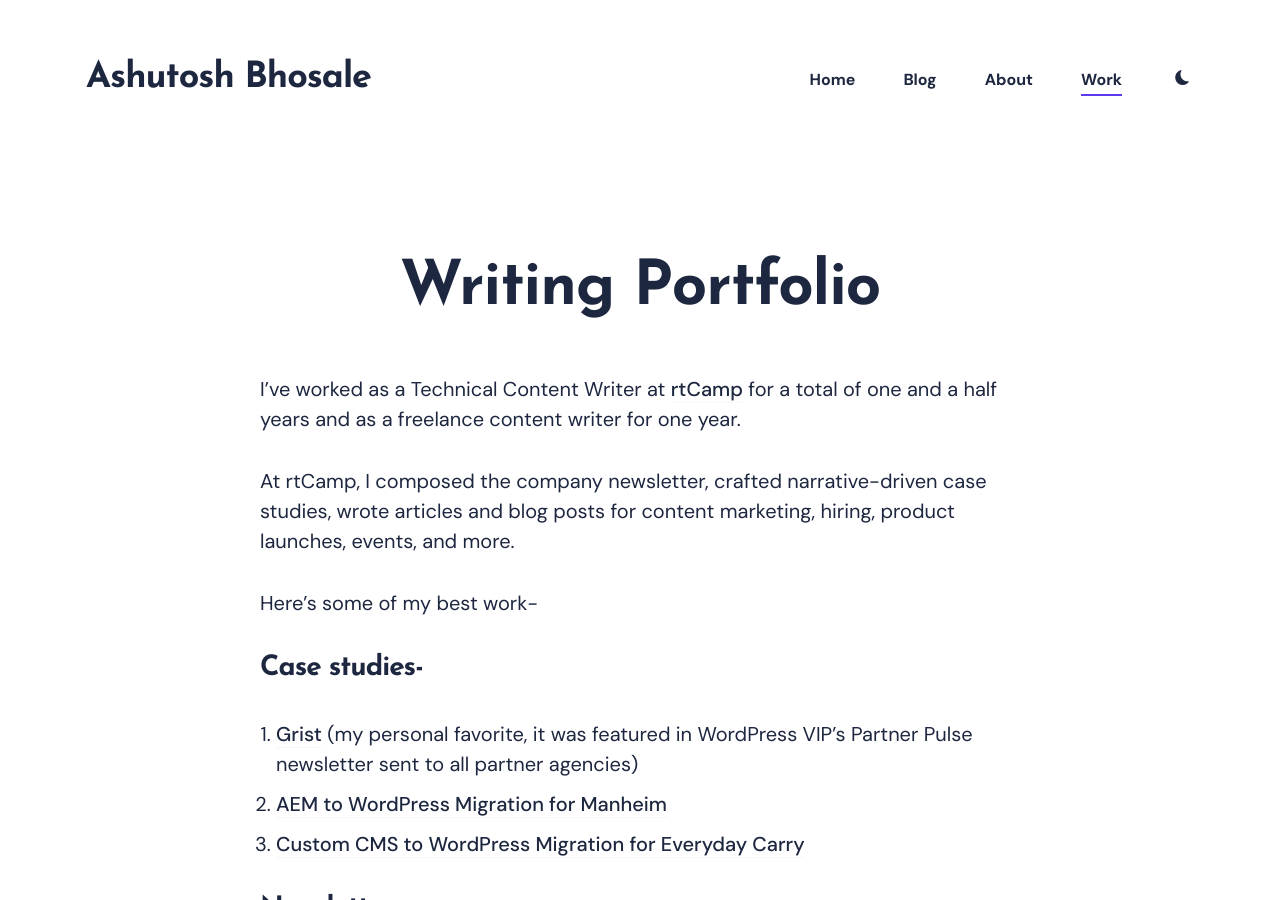
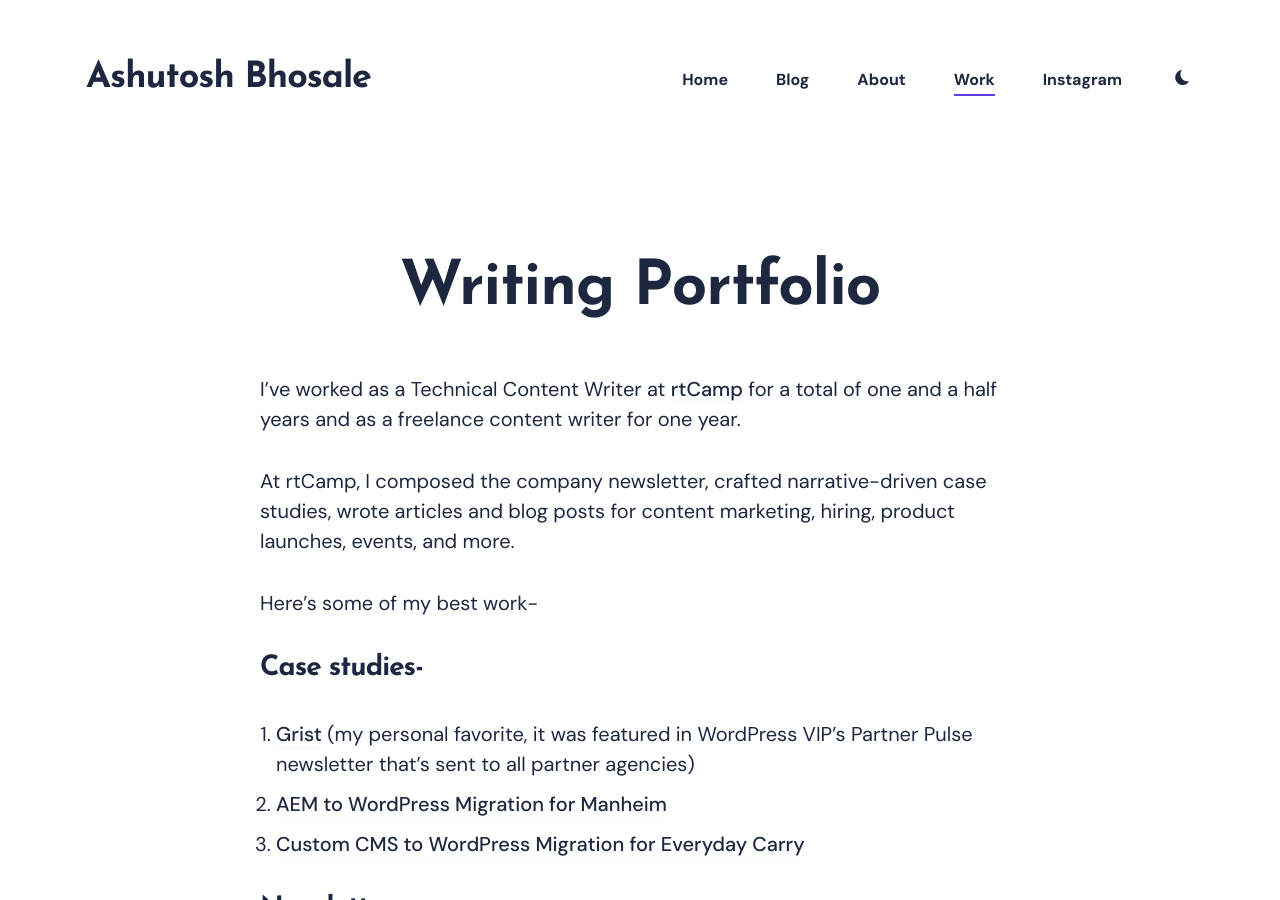
Before and after one commit to wowashuwow/wowashuwow.github.io, a Jekyll site: the page built from _pages/work.md, in a window 1280 px wide and 900 px high. Built offline with Jekyll 4.4.1, drawn with Linux system fonts in a browser that asks for light colours; nearby versions of some CDN libraries; some of the changed text lies outside the part shown.

Commit message:
added instagram page with two photos: american tabloid and convocation boys

```diff
--- a/_data/settings.yml
+++ b/_data/settings.yml
@@ -18,7 +18,8 @@ menu__settings:
       url: '/about/'
     - title: 'Work'
       url: '/work/'
-
+    - title: 'Instagram'
+      url: '/instagram/'
 
 #-------------------------------
 # Hero Settings
--- a/_pages/work.md
+++ b/_pages/work.md
@@ -12,7 +11,7 @@ Here's some of my best work-
 
 ## Case studies-
 
-1. [Grist](https://rtcamp.com/case-studies/grist-managed-wordpress/) (my personal favorite, it was featured in WordPress VIP's Partner Pulse newsletter sent to all partner agencies)
+1. [Grist](https://rtcamp.com/case-studies/grist-managed-wordpress/) (my personal favorite, it was featured in WordPress VIP's Partner Pulse newsletter that's sent to all partner agencies)
 2. [AEM to WordPress Migration for Manheim](https://rtcamp.com/case-studies/aem-to-wordpress-migration-for-manheim/)
 3. [Custom CMS to WordPress Migration for Everyday Carry](https://rtcamp.com/case-studies/custom-cms-to-wordpress-migration-for-everyday-carry/)
 
@@ -57,4 +56,4 @@ Before rtCamp, I wrote affiliate buying guides for [The Drive](https://www.thedr
 - I am more a [reader than a listener](https://arc.net/l/quote/wfvkkjhz).
 - I am looking to work with [fully distributed companies](https://blog.dropbox.com/topics/work-culture/the-crucial-difference-between-remote-work-and-distributed-work) with async work culture.
 
-If this sounds like a match, please send me a message at **ab (at) ashutoshbhosale.com**. I would love to work with you! 🚀
+If this sounds like a match, please send me a message at **ab (at) ashutoshbhosale.com**, I would love to work with you! 🚀
```
Also changed, not shown: other parts of _pages/work.md (+0 -1 lines), _pages/instagram.md (added, +12 -0 lines), images/08.jpg (deleted), images/instagram-01.jpg (added), images/instagram-02.jpg (added).
